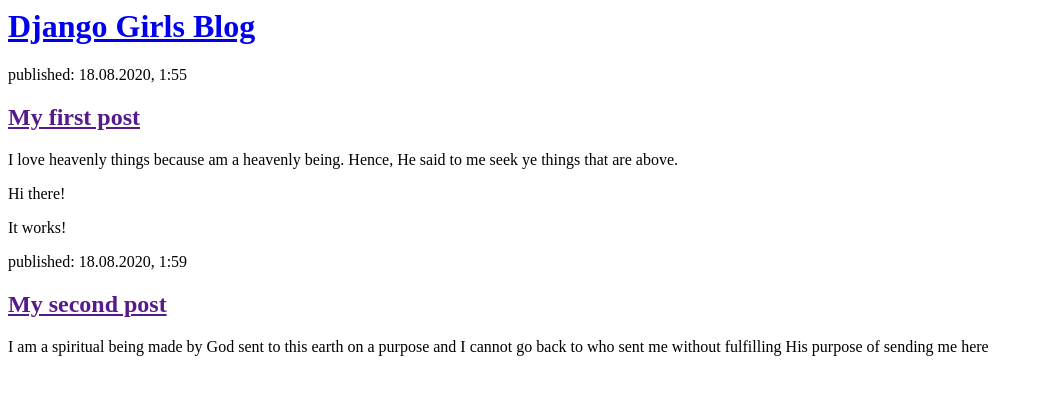
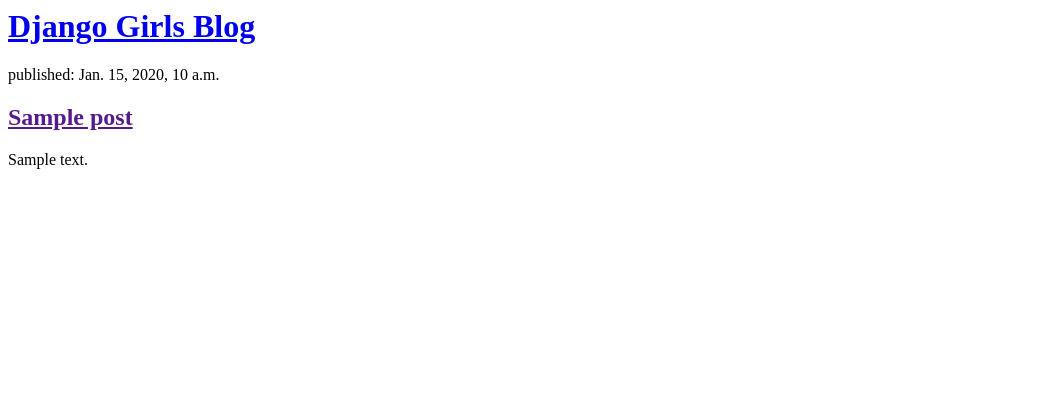
Before and after one commit to ISOkafor/my-first-blog, a Django app: page / in a window 1280 px wide. Shown: the top 395 px of the page, without its empty margins (0-1043 px from the left). Run offline with Django 3.2, Linux system fonts and the light colour scheme; tables that the repository leaves empty hold one stand-in row (values such as "Sample post").

Commit message:
Modified templates to display posts fron database.

```diff
--- a/blog/templates/blog/post_list.html
+++ b/blog/templates/blog/post_list.html
@@ -7,18 +7,14 @@
             <h1><a href = "/">Django Girls Blog</a></h1>
         </div>
 
-        <div>
-            <p>published: 18.08.2020, 1:55</p>
-            <h2><a href="">My first post</a></h2>
-            <p>I love heavenly things because am a heavenly being. Hence, He said to me seek ye things that are above.</p>
-        </div>
-        <p>Hi there!</p>
-        <p>It works!</p>
+        {% for post in posts %}
 
-        <div>
-            <p>published: 18.08.2020, 1:59</p>
-            <h2><a href="">My second post</a></h2>
-            <p>I am a spiritual being made by God sent to this earth on a purpose and I cannot go back to who sent me without fulfilling His purpose of sending me here</p>
-        </div>
+            <div>
+                <p>published: {{ post.published_date }}</p>
+                <h2><a href="">{{ post.title}}</a></h2>
+                <p>{{ post.text|linebreaksbr }}</p>
+            </div>
+        {% endfor %}
+
     </body>
 </html>
--- a/blog/views.py
+++ b/blog/views.py
@@ -1,6 +1,9 @@
 from django.shortcuts import render
+from django.utils import timezone
+from .models import Post
 
 # Create your views here.
 
 def post_list(request):
-    return render (request, 'blog/post_list.html', {})
+    posts = Post.objects.filter(published_date__lte=timezone.now()).order_by('published_date')
+    return render (request, 'blog/post_list.html', {'posts': posts})
```
